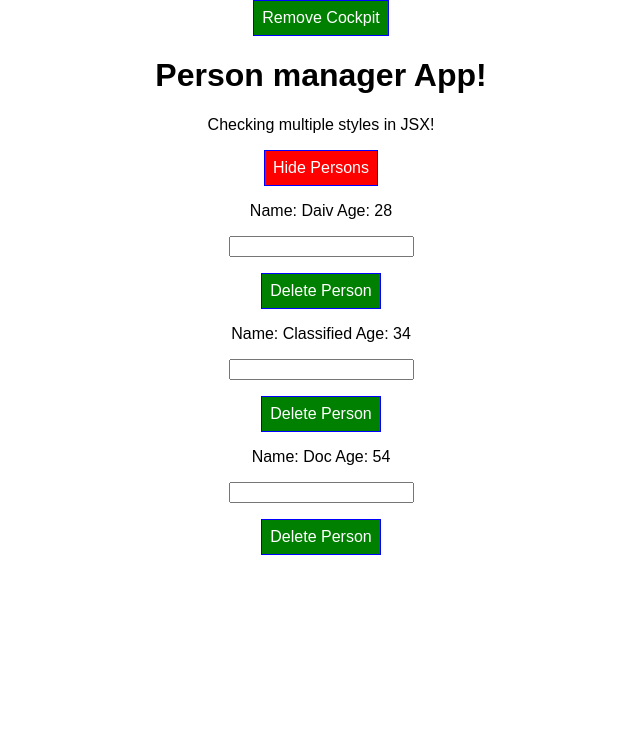
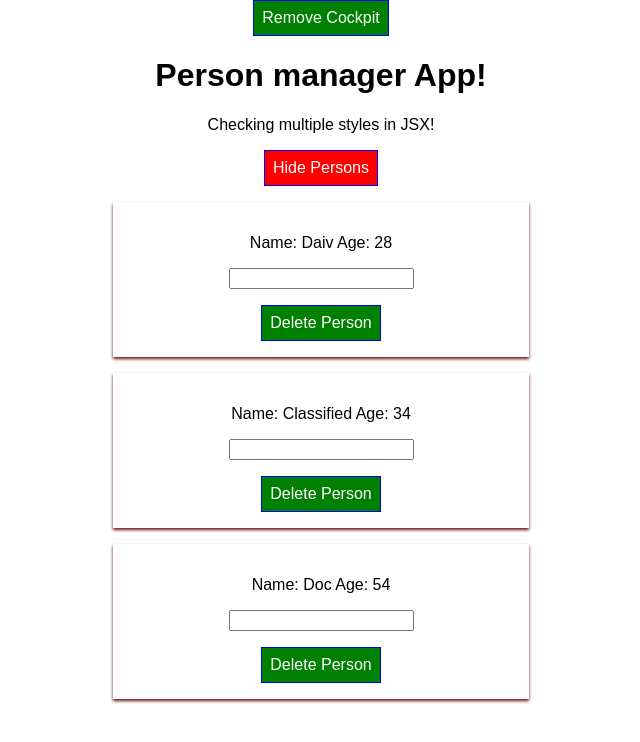
Before and after one commit to shubhamkuswah/react-course, a React app: page / in a window 1280 px wide. Both pictures are taken after a click on the button "Show Persons". Shown: the top 742 px of the page, without its empty margins (319-959 px from the left). Built offline with nearby package versions, Linux system fonts and the light colour scheme.

Commit message:
React lecture 107

```diff
--- a/src/components/Persons/Person/Person.js
+++ b/src/components/Persons/Person/Person.js
@@ -1,5 +1,7 @@
 import React, { Component } from 'react';
 import Aux from '../../../hoc/Aux';
+import withClass from '../../../hoc/withClass';
+import classes from './Person.css';
 
 
 class Person extends Component {
@@ -17,4 +19,4 @@
 
 }
 
-export default Person
+export default withClass(Person,classes.Person)
--- a/src/components/Persons/Persons.js
+++ b/src/components/Persons/Persons.js
@@ -15,7 +15,6 @@
         }else {
             return false
         }
-
     }
 
     getSnapshotBeforeUpdate(prevProps,prevState){
@@ -42,7 +41,7 @@
             age={person.age}
             key={person.id}
             />
-            })
+        })
     }
 
 }
--- a/src/containers/App.js
+++ b/src/containers/App.js
@@ -1,7 +1,8 @@
 import React, { Component } from 'react';
 import Cockpit from '../components/Cockpit/Cockpit';
 import Persons from '../components/Persons/Persons';
-import WithClass from '../hoc/WithClass';
+import Aux from '../hoc/Aux';
+import withClass from '../hoc/withClass';
 import classes from './App.module.css';
 
 
@@ -76,7 +77,7 @@
     }
 
     return (
-        <WithClass classes={classes.App}>
+        <Aux>
         <button
           onClick={() => {
             this.setState({ showCockpit: false });}}>
@@ -88,9 +89,9 @@
         personsLength={this.state.persons.length}
         clicked={this.tooglePersonHandler}/> : null}
         {persons}
-      </WithClass>
+        </Aux>
     );
   }
 }
 
-export default App;
+export default withClass(App,classes.App);
--- a/src/hoc/WithClass.js
+++ /dev/null
@@ -1,9 +0,0 @@
-import React from 'react';
-
-const withClass = props =>{
-    return(<div className={props.classes}>
-    {props.children}
-    </div>)
-}
-
-export default withClass;
--- /dev/null
+++ b/src/hoc/withClass.js
@@ -0,0 +1,11 @@
+import React from 'react';
+
+const withClass = (WrappedComponent, className) => {
+    return props =>(
+        <div className={className}>
+            <WrappedComponent {...props}/>
+        </div>
+    )
+}
+
+export default withClass;
```
